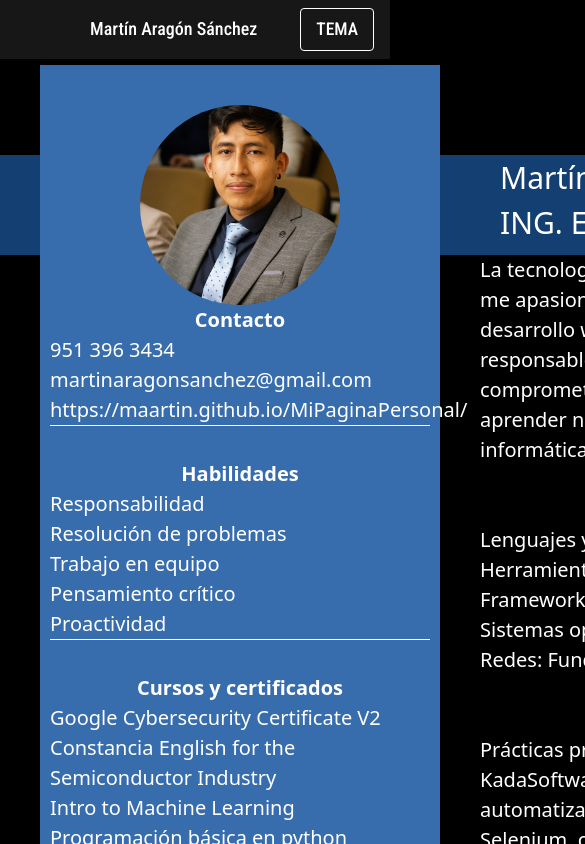
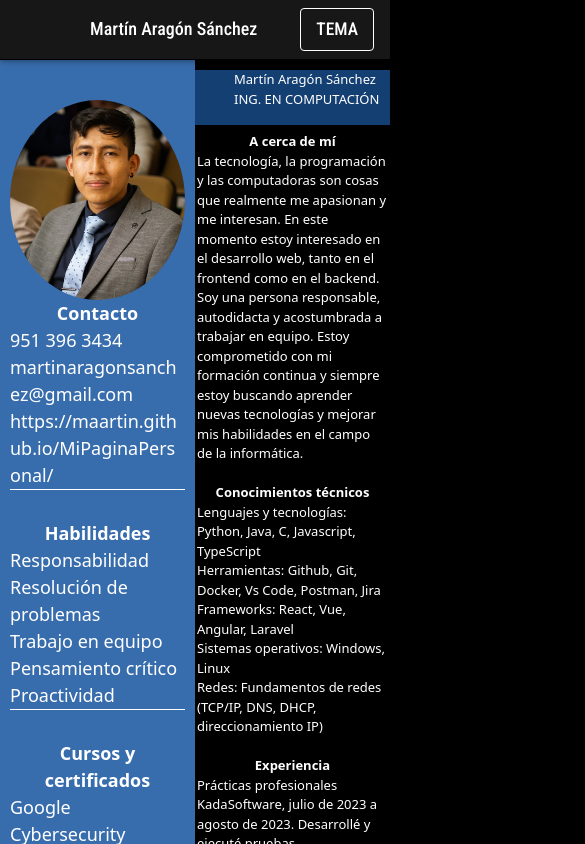
Before and after one commit to Maarttin/MiPaginaPersonal, a React (Vite) app: page /MiPaginaPersonal/cv in a window 390 px wide. Shown: the top 844 px of the page, 585 px wide, since content can reach past the window. Built offline with nearby package versions, Linux system fonts and the light colour scheme; some icons are missing.

Commit message:
se agrego responsividad para vista en celulares en el apartado de cv

```diff
--- a/src/components/Nav.jsx
+++ b/src/components/Nav.jsx
@@ -156,9 +156,18 @@ export default function ButtonAppBar() {
 
             >
 
-                <ResponsiveMenuItem onClick={handleClose}
+                <ResponsiveMenuItem onClick={handleClose}   >
+                    <Link to="/" style={{ textDecoration: "none" }} >
+                        <Button variant="contained">
+                            Inicio
+                        </Button>
+                    </Link>
+                </ResponsiveMenuItem>
 
-                >
+                <ResponsiveMenuItem onClick={handleClose}   >
+
+
+                    <br />
                     <strong>GitHub:</strong>&nbsp;
                     <a href="https://github.com/Maarttin" target="_blank" rel="noopener noreferrer" style={{ color: 'var(--text-color)' }}>
                         github.com/Maarttin
--- a/src/pages/Cv.jsx
+++ b/src/pages/Cv.jsx
@@ -4,11 +4,14 @@ import foto from '../assets/cv/perfil_cv.png'
 function Cv() {
   return (
     <div className='contenedor'>
+      <div className='franja'>
+        <p className='nombre'>Martín Aragón Sánchez <br /> ING. EN COMPUTACIÓN </p>
+      </div>
       <div className='columnas'>
         <div className='container'>
           <img src={foto} alt="Foto de perfil" className='foto' />
           <h1>Contacto</h1>
-          <p>951 396 3434 <br /> martinaragonsanchez@gmail.com <br /> https://maartin.github.io/MiPaginaPersonal/</p>
+          <p className='contacto'>951 396 3434 <br /> martinaragonsanchez@gmail.com <br /> https://maartin.github.io/MiPaginaPersonal/</p>
           <hr />
           <br></br>
           <h1>Habilidades</h1>
@@ -31,7 +34,7 @@ function Cv() {
             <li>Introduction to Cybersecurity</li>
             <li>Maching Learning Introduction</li>
             <li>Jira Fundamentals Badge</li>
-            <li>Scrum Foundation ProfessionalCertificate - SFPC™</li>
+            <li>Scrum Foundation Professional Certificate - SFPC™</li>
           </ul>
           <hr />
           <br></br>
@@ -96,9 +99,7 @@ function Cv() {
         </div>
       </div>
 
-      <div className='franja'>
-        <p className='nombre'>Martín Aragón Sánchez <br /> ING. EN COMPUTACIÓN </p>
-      </div>
+
 
     </div>
 
--- a/src/pages/css/Cv.css
+++ b/src/pages/css/Cv.css
@@ -1,16 +1,18 @@
 .contenedor {
+    /*contenedor principal*/
     position: relative;
     width: 1200px;
-    margin:65px auto 0 auto;
+    margin: 0 auto 0 auto;
 }
 
 .columnas {
+    /*separa la parte vertical azul del texto de la derecha*/
     display: flex;
     flex-direction: row;
-
 }
 
 .container {
+    /*franja azul vertical¨*/
     padding: 40px 10px;
     margin-left: 40px;
     width: 400px;
@@ -21,37 +23,44 @@
 }
 
 .franja {
+    /*franja azul horizontal*/
     width: 1200px;
     height: 100px;
     background-color: #143F72;
     position: relative;
-    top: -1300px;
+    top:100px;
     z-index: 1;
 }
 
+.texto-der {
+    /*texto de la parte derecha*/
+    margin-left: 40px;
+    margin-top: 160px;
+}
+
+
 .nombre {
+    /*texto ern la franja horizontal*/
     font-size: 30px;
     color: white;
     position: relative;
     margin-left: 500px;
 }
 
-.texto-der {
-    margin-left: 40px;
-    margin-top: 160px;
-}
-
 h2 {
     font-weight: bold;
 }
-h1{
+
+h1 {
     font-weight: bold;
 
     text-align: center;
 }
-hr{
+
+hr {
     height: 4px;
 }
+
 .foto {
     width: 200px;
     height: 200px;
@@ -60,3 +69,47 @@ hr{
     display: block;
     margin: 0 auto;
 }
+
+@media (max-width: 768px) {
+    .contenedor {
+        position: relative;
+        width: 100%;
+        margin: 5px auto 0 auto;
+    }
+
+    .container {
+        width: 50%;
+        font-size: large;
+        margin-left: 0;
+        height: auto;
+    }
+
+    .franja {
+        width: 100%;
+        height: 55px;
+        background-color: #143F72;
+        position: relative;
+        top: 65px;
+        z-index: 1;
+    }
+
+    .texto-der {
+        width: 50%;
+        margin-left: 0;
+        margin-top: 70px;
+        padding: 2px;
+        font-size: small;
+    }
+
+    .nombre {
+        /*texto ern la franja horizontal*/
+        font-size: small;
+        color: white;
+        position: relative;
+        margin-left: 60%;
+    }
+
+    .contacto {
+        overflow-wrap: break-word;
+    }
+}
```
